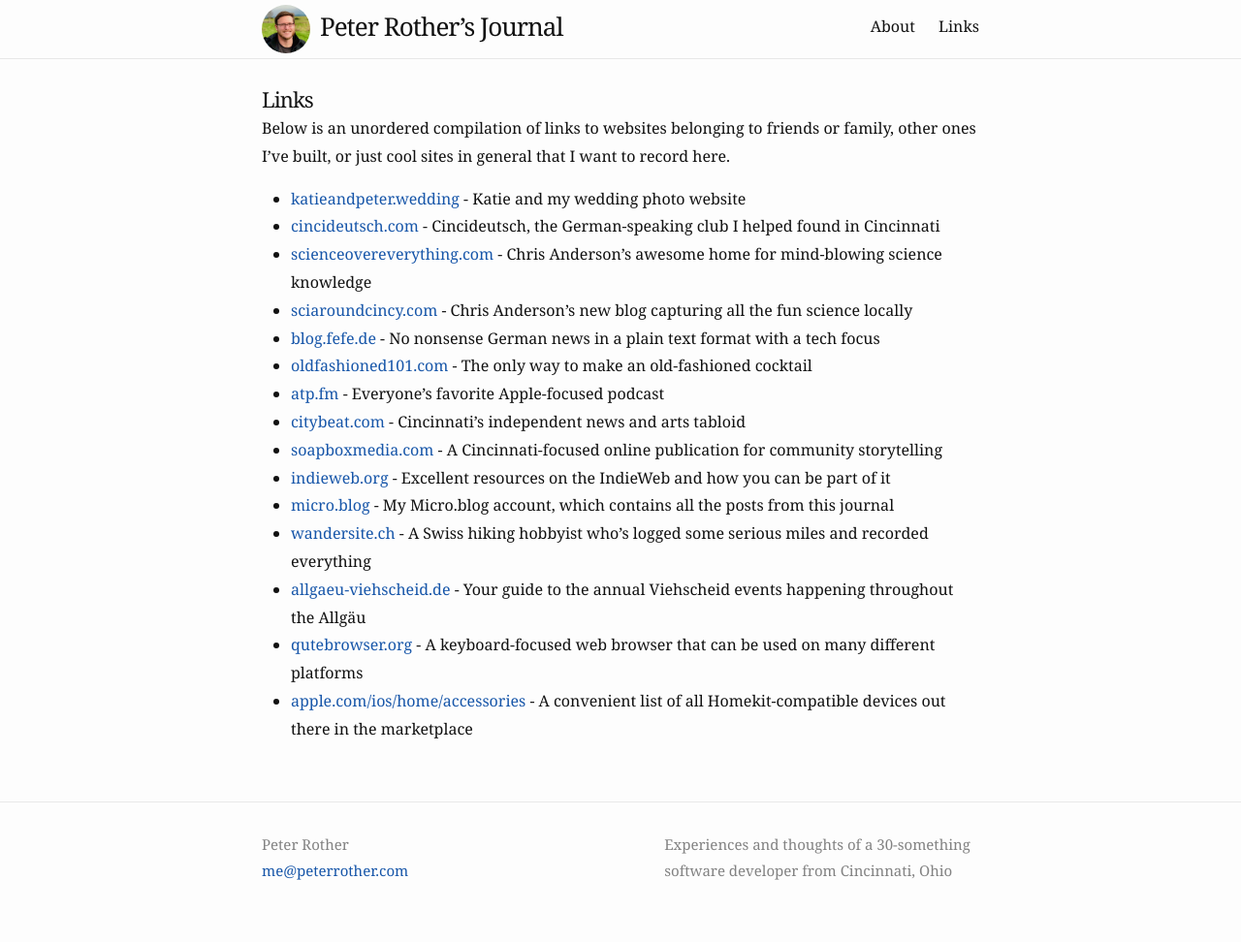
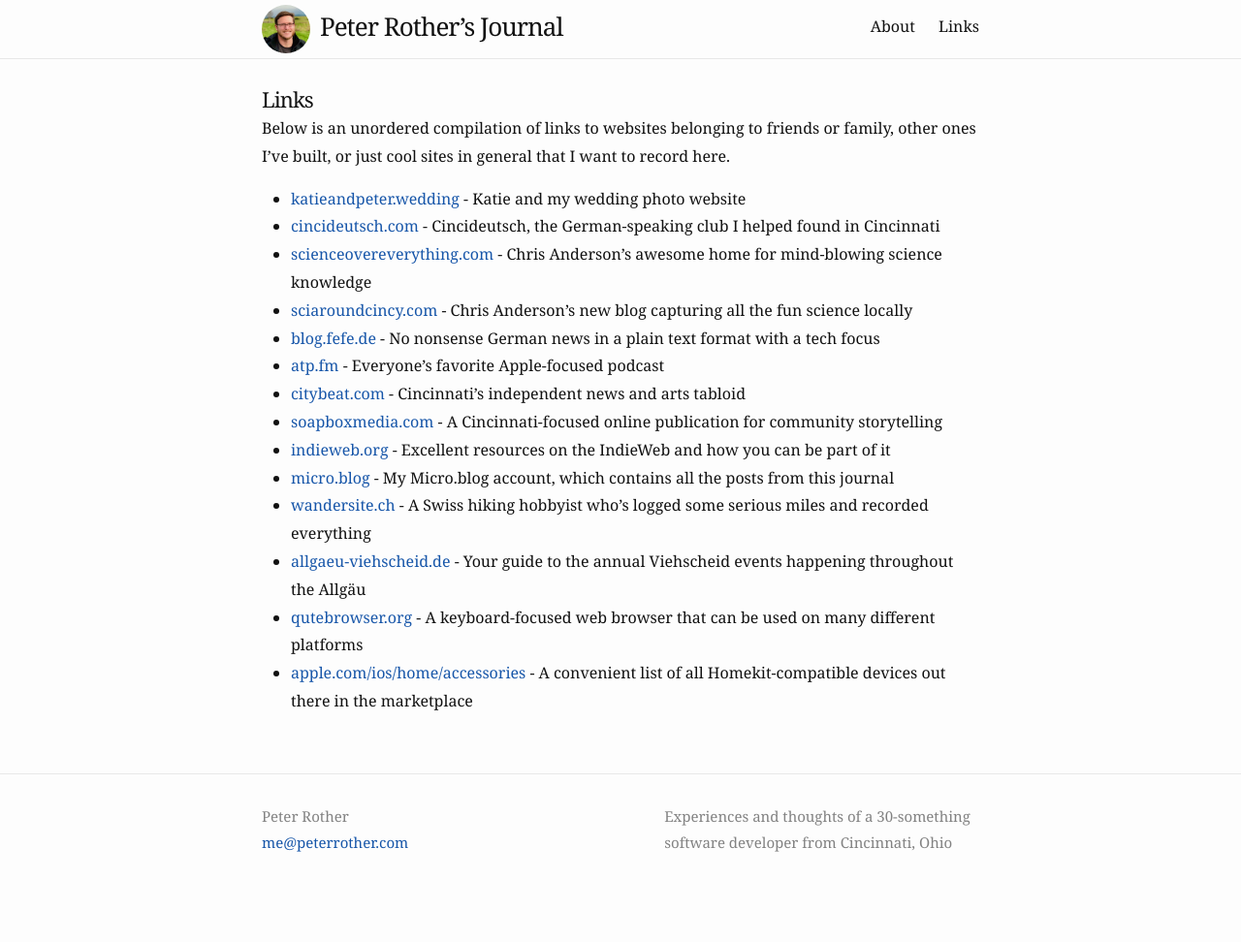
Before and after one commit to peterrother/peterrother.github.io, a Jekyll site: the page built from links.md, in a window 1280 px wide. Shown: the whole page at 97% size. Built offline with Jekyll 4.4.1, drawn with Linux system fonts in a browser that asks for light colours; after the commit the page ends 943 px from its top, so only the background shows below that.

Commit message:
Remove outdated link

```diff
--- a/links.md
+++ b/links.md
@@ -18,8 +18,6 @@
 Chris Anderson's new blog capturing all the fun science locally
 - [blog.fefe.de](http://blog.fefe.de) -
 No nonsense German news in a plain text format with a tech focus
-- [oldfashioned101.com](https://oldfashioned101.com) -
-The only way to make an old-fashioned cocktail
 - [atp.fm](https://atp.fm) -
 Everyone's favorite Apple-focused podcast
 - [citybeat.com](https://www.citybeat.com) -
```
